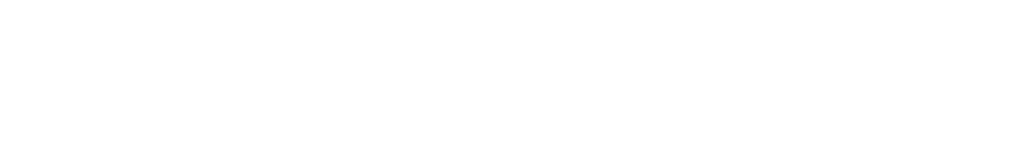
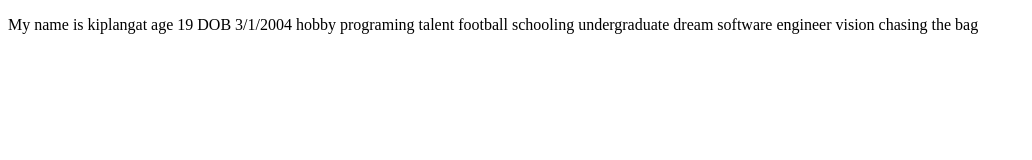
Before and after one commit to shacklebayyy/hello, a plain HTML site: page index.html in a window 1280 px wide. Shown: the whole page, without its empty margins (0-1032 px from the left). Drawn offline with Linux system fonts and the light colour scheme.

```diff
--- a/index.html
+++ b/index.html
@@ -7,6 +7,15 @@
     <title>Document</title>
 </head>
 <body>
-    <p></p>
+    <p>My name is kiplangat
+        age 19
+        DOB 3/1/2004
+        hobby programing
+        talent football
+        schooling undergraduate
+        dream software engineer
+        vision chasing the bag
+
+    </p>
 </body>
 </html>
```
